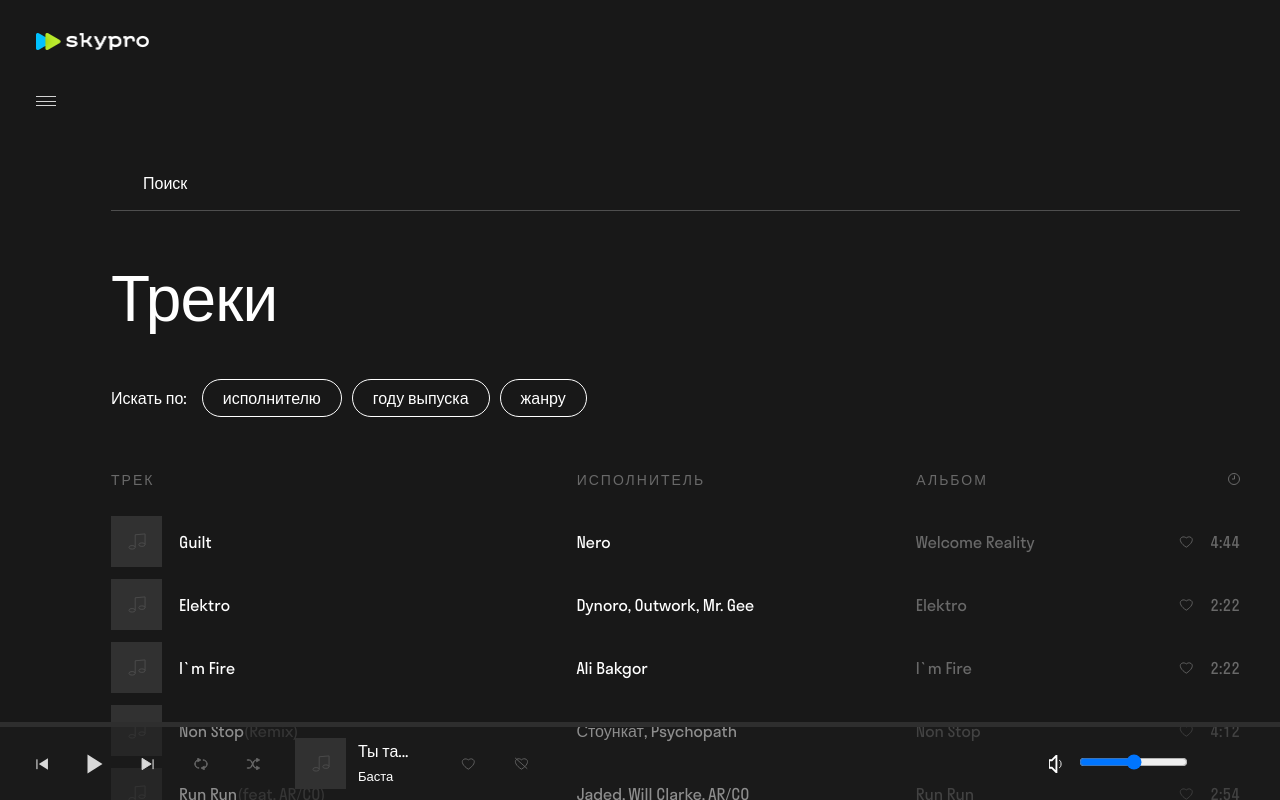
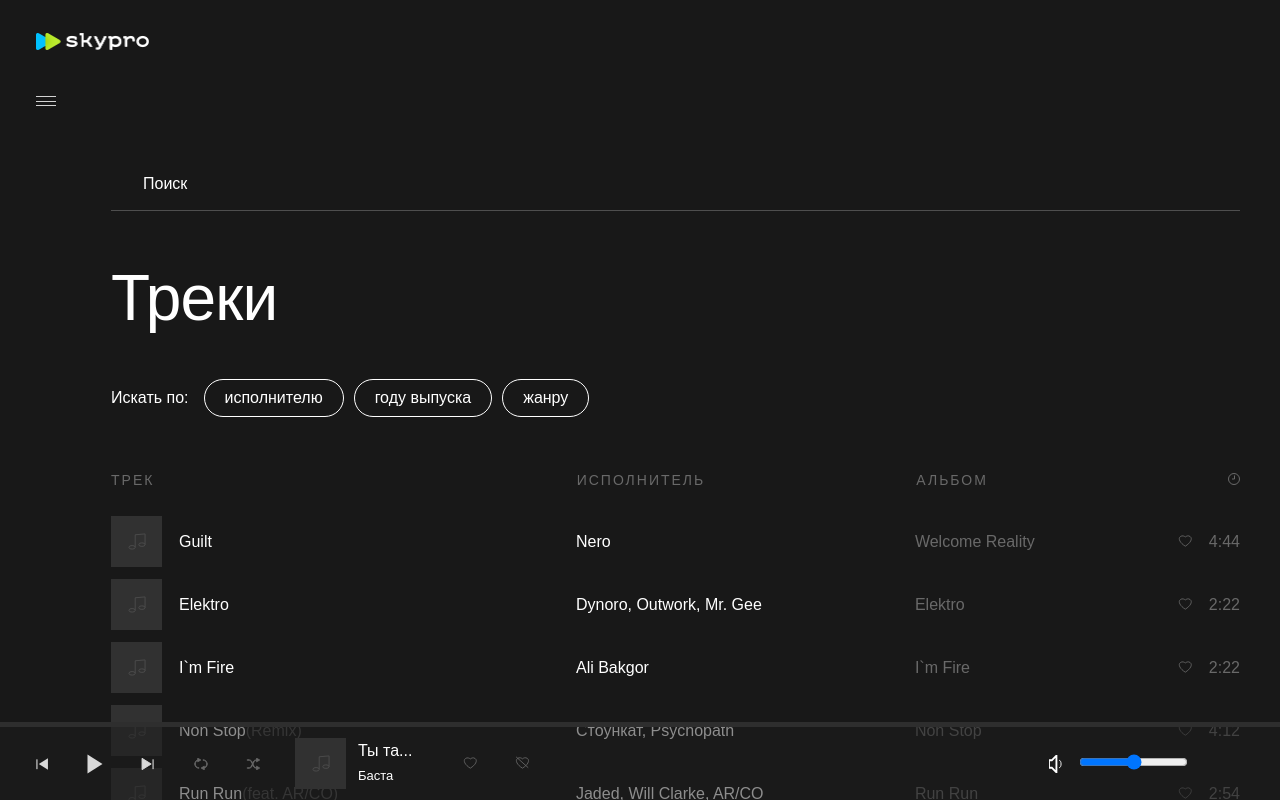
Before and after one commit to Karnaukhoff/skypro-music, a React (Create React App) app in the folder skypro-music/: page / in a window 1280 px wide. Built offline with nearby package versions, Linux system fonts and the light colour scheme.

Commit message:
запустилась

```diff
--- a/skypro-music/package.json
+++ b/skypro-music/package.json
@@ -12,7 +12,7 @@
     "web-vitals": "^2.1.4"
   },
   "scripts": {
-    "start": "react-scripts start",
+    "start": "react-scripts --openssl-legacy-provider start",
     "build": "react-scripts build",
     "test": "react-scripts test"
   },
--- a/skypro-music/src/App.css
+++ b/skypro-music/src/App.css
@@ -27,15 +27,7 @@ ul li {
   list-style: none;
 }
 
-@font-face {
-  font-family: "StratosSkyeng";
-  src: local("StratosSkyeng"), local("StratosSkyeng"),
-    url("../public/fonts/StratosSkyeng.woff2") format("woff2"),
-    url("../public/fonts/StratosSkyeng.woff") format("woff");
-  font-weight: 400;
-  font-weight: 400;
-  font-style: normal;
-}
+
 
 html,
 body {
```
